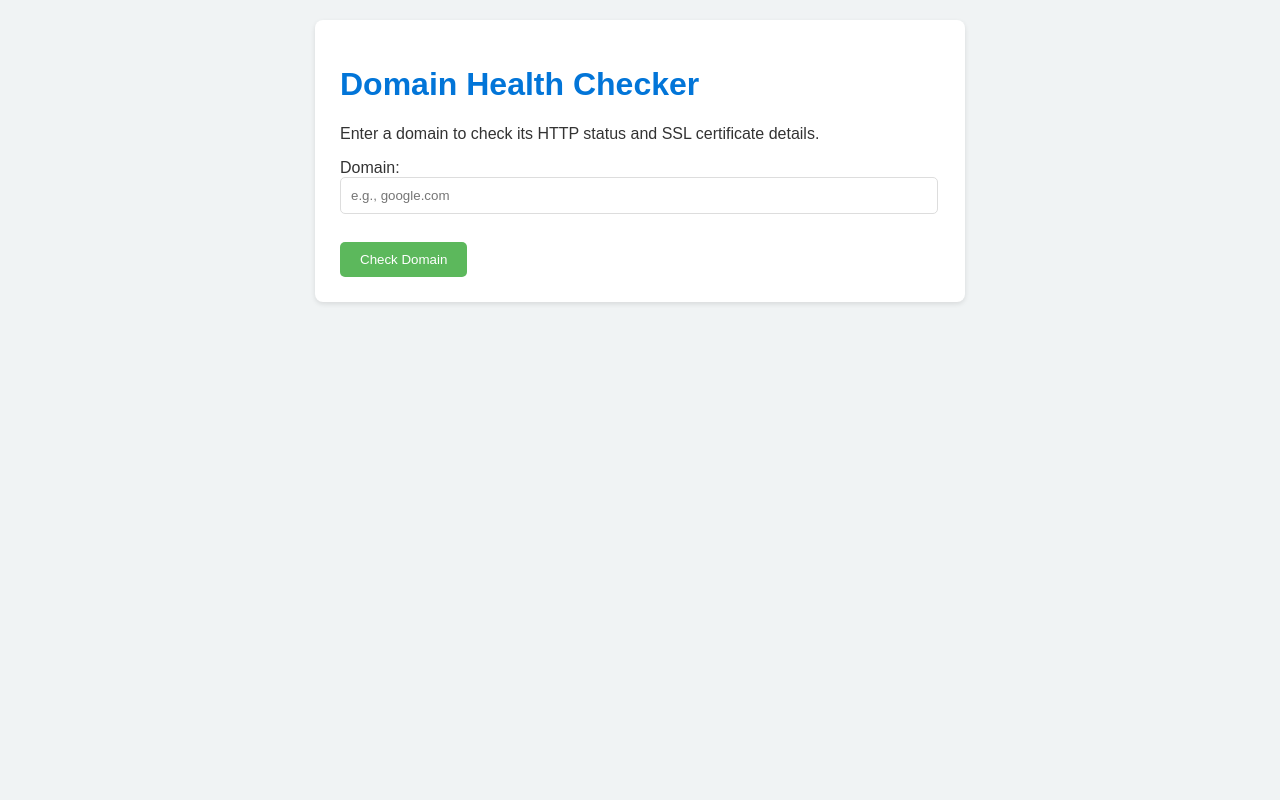
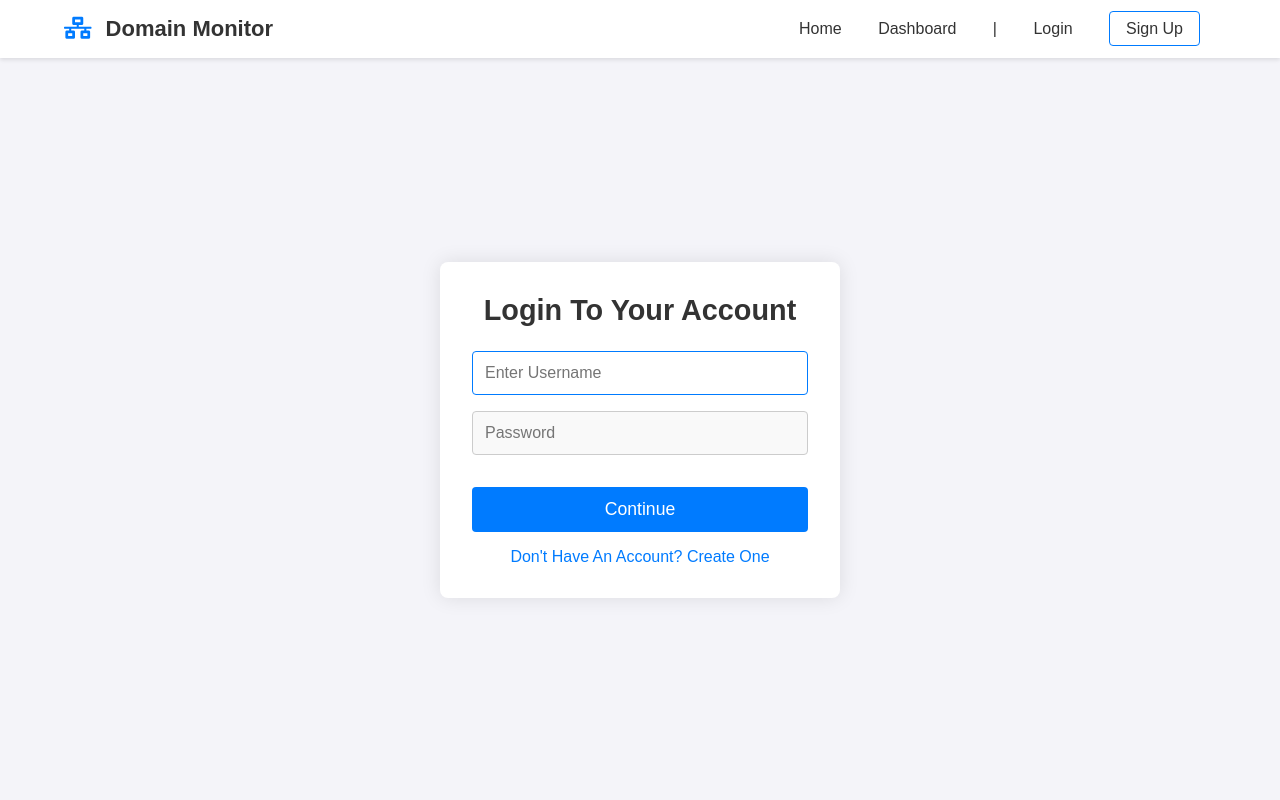
Before and after one commit to Tomer-ui/domain-monitor-system, a Flask app: page / in a window 1280 px wide. Run offline with Flask 3, Linux system fonts and the light colour scheme.

Commit message:
app.py - added flash messages. new dashboard rout. new remove_domain route.  new function import. data_manager.py - added function : remove_user_domain. new login.html & login.js new register.html & resiter.js

```diff
--- a/app.py
+++ b/app.py
@@ -1,9 +1,9 @@
 from dotenv import load_dotenv
-from flask import Flask, jsonify, request, render_template, session, redirect, url_for
-from domain_checker import check_domain_status, check_domains_concurrently
+from flask import Flask, jsonify, request, render_template, session, redirect, url_for, flash
+from domain_checker import check_domains_concurrently
 from logs import logger
 from user_management import register_user, login_user
-from data_manager import get_user_domains, save_user_domains
+from data_manager import get_user_domains, save_user_domains, remove_user_domain
 import os
 
 
@@ -21,8 +21,8 @@ def healthcheck():
 def main():
     if 'username' in session:
         return redirect(url_for('dashboard'))
-    logger.info("serving main.html for anonymous user")
-    return render_template('main.html')
+    logger.info("serving lgoin .html for anonymous user")
+    return render_template('login.html')
 
 
 
@@ -47,16 +47,23 @@ def login():
         success, message = login_user(username, password)
         if success:
             session['username'] = username
+            #NEW - "flash" a success message before redirect.
+            flash('login successful!', 'success')
             return redirect(url_for('dashboard'))
         else:
+            flash(message, 'error')
             return render_template('login.html', error=message)
     return render_template('login.html')
+
 
 
 @app.route('/logout')
 def logout():
     session.pop('username', None)
+    flash('you have been logged out.', 'info') #NEW - flash an info message.
     return redirect(url_for('main'))
+
+
 
 @app.route('/dashboard')
 def dashboard():
@@ -64,11 +71,38 @@ def dashboard():
         return redirect(url_for('login'))
 
     username = session['username']
-    user_domains_list = get_user_domains(username)
-    domain_names = [d['domain'] for d in user_domains_list]
-    #here using concurrent checker for performance
-    domain_statuses = check_domains_concurrently(domain_names)
-    return render_template('dashboard.html', domains=domain_statuses)
+    logger.info(f"generating dashboard for user: {username}.")
+    #1.get the current list of domains from user file.
+    domains_to_check = get_user_domains(username)
+    domain_names = [d['domain'] for d in domains_to_check]
+
+    if not domain_names:
+        return render_template('dashboard.html', username=username, results=[])
+
+    #2.run the concurrent check to get freash data
+    fresh_check_results = check_domains_concurrently(domain_names)
+
+    #3.format the data into desired structure
+    final_report =[]
+    for result in fresh_check_results:
+        status_code = result.get('status_code')
+        if status_code == 200:
+            status_text = f"live. status code {status_code}"
+        else:
+            status_text = f"unavailable. status code {status_code}"
+
+        #here we "map" the check output to the desired json structure
+        formatted_result = {
+            "domain": result.get('domain'),
+            "status": status_text,
+            "ssl_expiration": result.get('certificate_expiry', 'N/A'),
+            "ssl_issuer": result.get('issuer', 'N/A')
+        }
+        final_report.append(formatted_result)
+    #4. save fresh data. overwrite old file.
+    save_user_domains(username, final_report)
+    #5. render the page using the data.
+    return render_template('dashboard.html', username=username, results = final_report)
 
 
 
@@ -78,12 +112,19 @@ def add_domain():
         return redirect(url_for('login'))
 
     username = session['username']
-    domain = request.form['domain']
+    domain_to_add = request.form['domain'].strip()
 
-    #importing functions from data_manager.py
-    domains = get_user_domains(username)
-    domains.append({'domain': domain, 'status': 'pending', 'ssl_expiration': 'N/A', 'ssl_issuer': 'N/A'})
-    save_user_domains(username, domains)
+    if domain_to_add:
+        current_domains = get_user_domains(username)
+        if domain_to_add not in [d['domain']for d in current_domains]:
+            #add the new domain
+            current_domains.append({
+                "domain": domain_to_add,
+                "status": "pending check",
+                "ssl_expiration": "N/A",
+                "ssl_issuer": "N/A"
+            })
+            save_user_domains(username, current_domains)
 
     return redirect(url_for('dashboard'))
 
@@ -108,27 +149,52 @@ def bulk_upload():
 
     #4.process file
     username = session['username']
-    domains = get_user_domains(username)
+    current_domains = get_user_domains(username)
+    #making a "set" of domains,
+    existing_domain_names = {d['domain'] for d in current_domains}
+
     #read file line by line
     for line in file.readlines():
         #the lines are read as bytes, we need to decode them to strings
         #.strip() removes any whitespace or newline chars.
         domain = line.decode('utf-8').strip() #goooood luck stack overflow this !@#!$@ ty chat.
-        #add the domain if the line isnt empty
-        # & if the domain is "UNIQ"
-        if domain not in [d['domain']for d in domains]:
-            domains.append({
-                'domain': domain,
-                'status': 'pending',
-                'ssl_expiration': 'N/A',
-                'ssl_issuer': 'N/A'
+        #add the domain if the line isnt empty & if the domain is "UNIQ"
+        if domain and domain not in existing_domain_names:
+            current_domains.append({
+                "domain": domain,
+                "status": "pending check",
+                "ssl_expiration": "N/A",
+                "ssl_issuer": "N/A"
             })
+
+            existing_domain_names.add(domain)
     #5.save the updated list of domains
-    save_user_domains(username, domains)
+    save_user_domains(username, current_domains)
     #6.redirect back to the dashboard to see new added domains. ^_^
     return redirect(url_for('dashboard'))
 
 
+@app.route('/remove_domain', methods=['POST'])
+def remove_domain():
+    if 'username' not in session:
+        return redirect(url_for('login'))
+
+    username = session['username']
+    domain_to_remove = request.form['domain']
+
+    if not domain_to_remove:
+        flash('invalid request.' , 'error')
+        return redirect(url_for('dashboard'))
+
+    #call data_manger.py to handle deletion
+    success = remove_user_domain(username, domain_to_remove)
+    #based on result, 'flash' appropriate message.
+    if success:
+        flash(f"domain '{domain_to_remove}' was removed successfully." , 'success')
+    else:
+        flash(f"domain '{domain_to_remove}' was not found in your list.", 'warning')
+    #time to go back home.
+    return redirect(url_for('dashboard'))
 
 if __name__ == "__main__":
     app.run(debug=True, host="0.0.0.0", port="8080")
--- /dev/null
+++ b/static/login.css
@@ -0,0 +1,172 @@
+:root {
+    --color-primary: #007bff;
+    --color-error: #dc3545;
+    --color-success: #28a745;
+    --background-color: #f4f4f9;
+    --text-color: #333;
+    --header-bg: #ffffff;
+}
+
+@import url('https://fonts.googleapis.com/css2?family=Poppins:wght@300;400;500&display=swap');
+
+* {
+    margin: 0;
+    padding: 0;
+    outline: none;
+    border: none;
+    text-decoration: none;
+    box-sizing: border-box;
+    transition: 0.2s linear;
+    text-transform: capitalize;
+    font-family: "Poppins", sans-serif;
+}
+
+body {
+    background: var(--background-color);
+    color: var(--text-color);
+}
+
+.btn {
+    margin-top: 1rem;
+    padding: 10px 20px;
+    color: #fff;
+    background: var(--color-primary);
+    font-size: 16px;
+    border-radius: 4px;
+    cursor: pointer;
+    text-align: center;
+}
+
+.btn:hover {
+    opacity: 0.9;
+}
+
+/* Header */
+.header {
+    position: fixed;
+    top: 0;
+    left: 0;
+    right: 0;
+    z-index: 1000;
+    padding: 1rem 5%;
+    display: flex;
+    align-items: center;
+    justify-content: space-between;
+    background: var(--header-bg);
+    box-shadow: 0 2px 4px rgba(0, 0, 0, 0.1);
+}
+
+.header .logo {
+    font-size: 22px;
+    font-weight: bolder;
+    color: var(--text-color);
+}
+
+.header .logo i {
+    color: var(--color-primary);
+    padding-right: 0.5rem;
+}
+
+.header .navbar a {
+    font-size: 1rem;
+    margin: 0 1rem;
+    color: var(--text-color);
+}
+
+.header .navbar a:hover {
+    color: var(--color-primary);
+}
+
+.header .btn {
+    background: transparent;
+    color: var(--color-primary);
+    border: 1px solid var(--color-primary);
+    font-size: 14px;
+    padding: 8px 16px;
+    margin-top: 0;
+}
+
+/* Main Content Section */
+.main-content {
+    display: flex;
+    justify-content: center;
+    align-items: center;
+    min-height: 100vh;
+    padding-top: 60px; /* To offset fixed header */
+}
+
+.form-container {
+    width: 100%;
+    max-width: 400px;
+    margin: 1rem;
+    padding: 2rem;
+    box-shadow: 0 0 20px rgba(0, 0, 0, 0.1);
+    border-radius: 8px;
+    background: #ffffff;
+}
+
+.form h3 {
+    text-align: center;
+    margin-bottom: 1.5rem;
+    font-size: 1.8rem;
+    color: var(--text-color);
+}
+
+.form__input-group {
+    margin-bottom: 1rem;
+}
+
+.form__input {
+    display: block;
+    width: 100%;
+    padding: 0.75rem;
+    box-sizing: border-box;
+    border-radius: 4px;
+    border: 1px solid #ccc;
+    background: #f9f9f9;
+    font-size: 1rem;
+}
+
+.form__input:focus {
+    border-color: var(--color-primary);
+    background: #fff;
+}
+
+.form__button {
+    width: 100%;
+    padding: 0.75rem;
+    font-size: 1.1rem;
+    color: #ffffff;
+    background: var(--color-primary);
+    border-radius: 4px;
+    cursor: pointer;
+    margin-top: 1rem;
+}
+
+.form__button:hover {
+    opacity: 0.9;
+}
+
+.form__text {
+    text-align: center;
+    margin-top: 1rem;
+}
+
+.form__link {
+    color: var(--color-primary);
+    text-decoration: none;
+    cursor: pointer;
+}
+
+.form__link:hover {
+    text-decoration: underline;
+}
+
+.form__message {
+    text-align: center;
+    margin-bottom: 1rem;
+}
+
+.form__message--error {
+    color: var(--color-error);
+}
--- a/templates/login.html
+++ b/templates/login.html
@@ -1,10 +1,54 @@
 <!DOCTYPE html>
 <html lang="en">
-    <head>
-        <meta charset="utf-8">
-        <title>login. work in progress</title>
-    </head>
-    <body>
+<head>
+    <meta charset="UTF-8">
+    <title>Desta Interfaces LTD - Login</title>
+    <link rel="stylesheet" href="{{ url_for('static', filename='login.css') }}">
+    <link rel="stylesheet" href="https://cdnjs.cloudflare.com/ajax/libs/font-awesome/5.15.4/css/all.min.css"/>
+</head>
+<body>
+    <header class="header">
+        <a href="/" class="logo">
+            <i class="fas fa-network-wired"></i> Domain Monitor
+        </a>
+        <nav class="navbar">
+            <a href="{{ url_for('main') }}">Home</a>
+            <a href="{{ url_for('dashboard') }}">Dashboard</a>
+            <a href="#">|</a>
+            <a href="{{ url_for('login') }}">Login</a>
+            <a href="{{ url_for('register') }}" class="btn">Sign Up</a>
+        </nav>
+    </header>
 
-    </body>
+    <section class="main-content">
+        <div class="form-container">
+            <!-- added method="POST" and action,  -->
+            <form class="form" id="loginForm" method="POST" action="{{ url_for('login') }}">
+                <h3>Login to Your Account</h3>
+                <!-- this is for flashing messages from Flask. flask is just epic... -->
+                {% with messages = get_flashed_messages(with_categories=true) %}
+                  {% if messages %}
+                    {% for category, message in messages %}
+                      <div class="form__message form__message--{{ category }}">{{ message }}</div>
+                    {% endfor %}
+                  {% endif %}
+                {% endwith %}
+                <div class="form__input-group">
+                    <!-- added name="username" -->
+                    <input type="text" class="form__input" id="username" name="username" autofocus placeholder="enter Username">
+                    <div class="form__input-error-message"></div>
+                </div>
+                <div class="form__input-group">
+                    <!-- added name="password" -->
+                    <input type="password" class="form__input" id="password" name="password" placeholder="Password">
+                    <div class="form__input-error-message"></div>
+                </div>
+                <button class="form__button" type="submit">Continue</button>
+                <p class="form__text">
+                    <a class="form__link" href="{{ url_for('register') }}" id="linkCreateAccount">Don't have an account? Create one</a>
+                </p>
+            </form>
+        </div>
+    </section>
+</body>
 </html>
--- a/templates/main.html
+++ /dev/null
@@ -1,37 +0,0 @@
-<!DOCTYPE html>
-<html lang="en">
-<head>
-    <meta charset="UTF-8">
-    <meta name="viewport" content="width=device-width, initial-scale=1.0">
-    <title>Domain Health Checker</title>
-    <!--  load static CSS -->
-    <link rel="stylesheet" href="{{ url_for('static', filename='style.css') }}">
-</head>
-<body>
-    <div class="container">
-        <h1>Domain Health Checker</h1>
-        <p>Enter a domain to check its HTTP status and SSL certificate details.</p>
-        <form id="domain-form">
-            <label for="domain-input">Domain:</label>
-            <input type="text" id="domain-input" name="domain" placeholder="e.g., google.com" required>
-            <br><br>
-            <input type="submit" value="Check Domain">
-        </form>
-    </div>
-
-    <div id="spinner" class="spinner" style="display: none;"></div>
-
-    <div id="answer" class="container" style="display: none;">
-        <h2>Check Results for <span id="domain-name"></span></h2>
-        <p><strong>HTTP Status Code:</strong> <span id="status-code"></span></p>
-        <p><strong>Certificate Status:</strong> <span id="cert-status"></span></p>
-        <p><strong>Certificate Issuer:</strong> <span id="issuer"></span></p>
-        <p><strong>Certificate Expiry:</strong> <span id="cert-expiry"></span></p>
-        <p><strong>Overall Health:</strong> <span id="health-status"></span></p>
-        <button type="button" id="close-answer">Close</button>
-    </div>
-
-    <!-- load static JS -->
-    <script src="{{ url_for('static', filename='script.js') }}"></script>
-</body>
-</html>
```
Also changed, not shown: data_manager.py (+48 -21 lines), static/login.js (added, +26 -0 lines), static/register.css (added, +173 -0 lines), static/register.js (added, +32 -0 lines), templates/register.html (+46 -6 lines).
